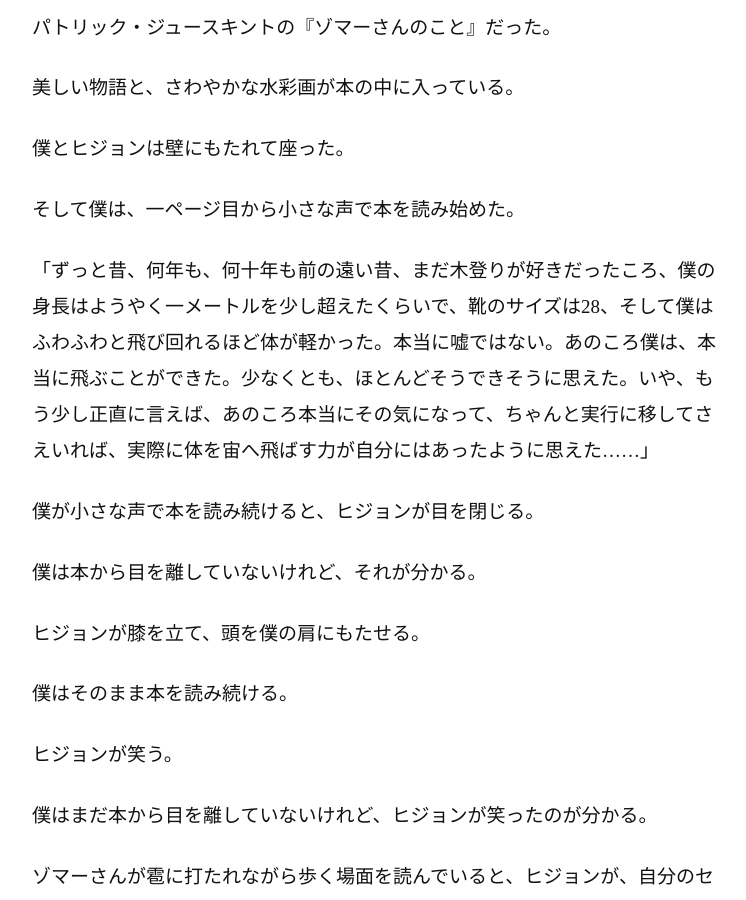
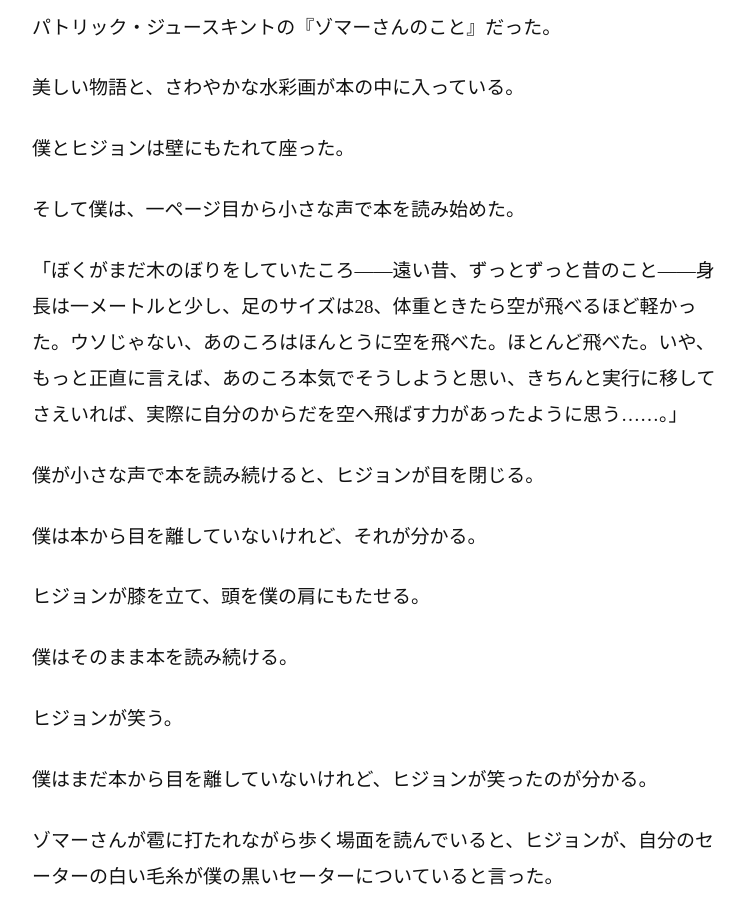
Before and after one commit to Jin-in-Seoul/Jin-in-Seoul, a Jekyll site: the page built from sweater/ja/chapter-07/index.html, in a window 1280 px wide and 900 px high, scrolled down 17189 px. Shown: the whole window, without its empty margins (198-944 px from the left). Built offline with Jekyll 4.4.1, drawn with Linux system fonts in a browser that asks for light colours.

Commit message:
Add files via upload

```diff
--- a/sweater/ja/chapter-07/index.html
+++ b/sweater/ja/chapter-07/index.html
@@ -245,7 +245,7 @@
 <p>美しい物語と、さわやかな水彩画が本の中に入っている。</p>
 <p>僕とヒジョンは壁にもたれて座った。</p>
 <p>そして僕は、一ページ目から小さな声で本を読み始めた。</p>
-<p>「ずっと昔、何年も、何十年も前の遠い昔、まだ木登りが好きだったころ、僕の身長はようやく一メートルを少し超えたくらいで、靴のサイズは28、そして僕はふわふわと飛び回れるほど体が軽かった。本当に嘘ではない。あのころ僕は、本当に飛ぶことができた。少なくとも、ほとんどそうできそうに思えた。いや、もう少し正直に言えば、あのころ本当にその気になって、ちゃんと実行に移してさえいれば、実際に体を宙へ飛ばす力が自分にはあったように思えた……」</p>
+<p>「ぼくがまだ木のぼりをしていたころ――遠い昔、ずっとずっと昔のこと――身長は一メートルと少し、足のサイズは28、体重ときたら空が飛べるほど軽かった。ウソじゃない、あのころはほんとうに空を飛べた。ほとんど飛べた。いや、もっと正直に言えば、あのころ本気でそうしようと思い、きちんと実行に移してさえいれば、実際に自分のからだを空へ飛ばす力があったように思う……。」</p>
 <p>僕が小さな声で本を読み続けると、ヒジョンが目を閉じる。</p>
 <p>僕は本から目を離していないけれど、それが分かる。</p>
 <p>ヒジョンが膝を立て、頭を僕の肩にもたせる。</p>
```
